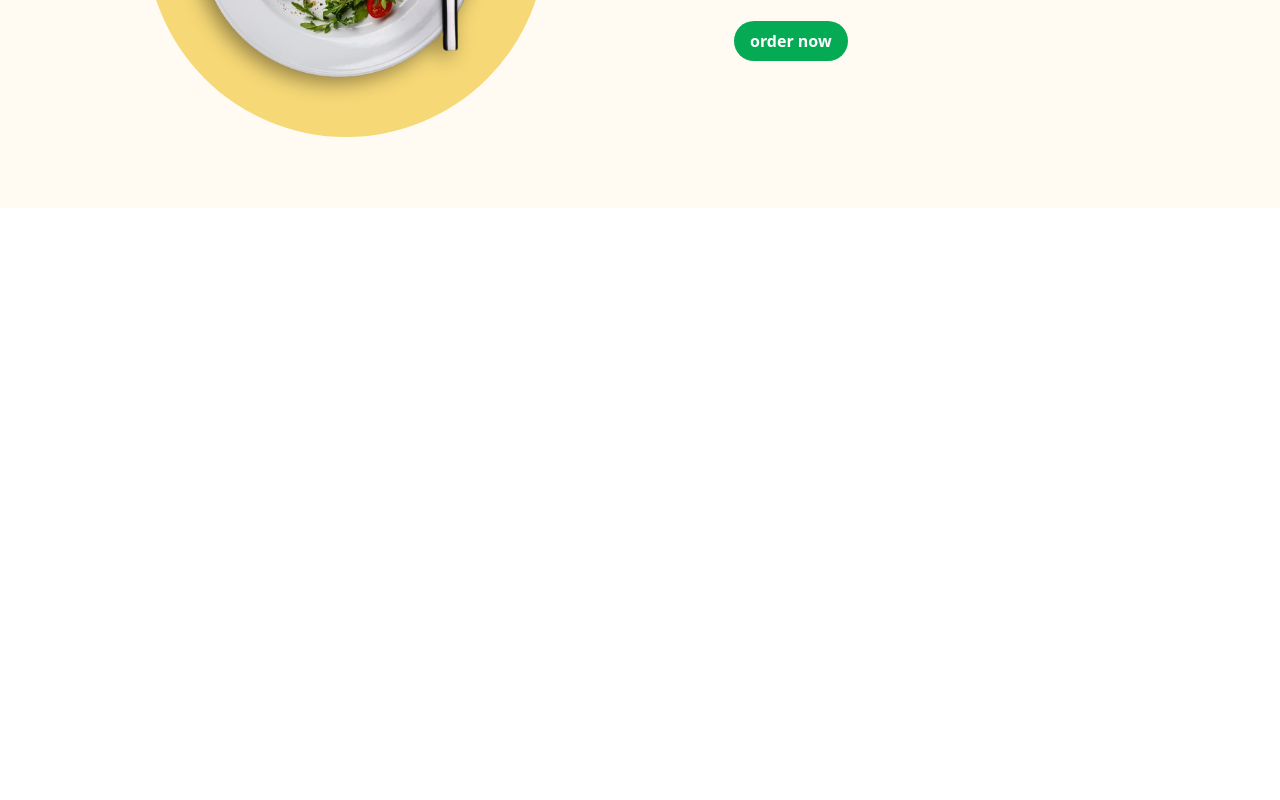
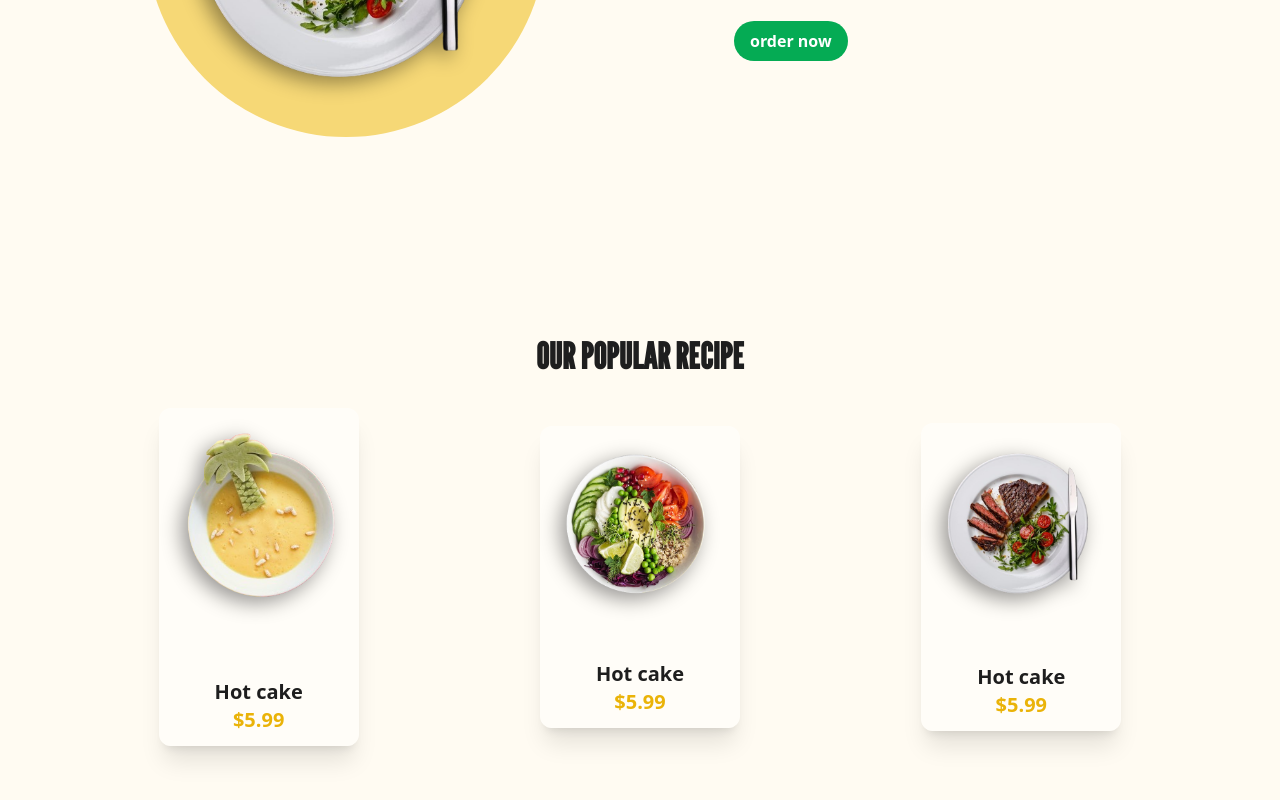
Before and after one commit to parvin-noori/foodies, a React (Vite) app: page / in a window 1280 px wide. Shown: the part 1364-2164 px from the top of the page. Before the commit the page ends 1572 px from the top, so only its background shows below. Built offline with nearby package versions, Linux system fonts and the light colour scheme.

Commit message:
insret popular recipe section

```diff
--- a/src/App.jsx
+++ b/src/App.jsx
@@ -3,6 +3,7 @@
 import Hero from "./components/Hero/Hero";
 import HotDessert from "./components/HotDessert/HotDessert";
 import Banner from "./components/Banner/Banner";
+import PopularRecipe from "./components/popularRecipe/PopularRecipe";
 
 export default function App() {
   return (
@@ -11,8 +12,9 @@
         <Navbar />
         <Hero />
       </div>
-      <HotDessert/>
-      <Banner/>
+      <HotDessert />
+      <Banner />
+      <PopularRecipe />
     </div>
   );
 }
--- /dev/null
+++ b/src/components/popularRecipe/PopularRecipe.jsx
@@ -0,0 +1,68 @@
+import React from "react";
+import { slideUp } from "../Hero/Hero";
+import { motion } from "framer-motion";
+import Food1 from "../../assets/imgs/food.png";
+import Food2 from "../../assets/imgs/food2-plate.png";
+import Food3 from "../../assets/imgs/banner.png";
+
+const PopularRecipeData = [
+  {
+    id: 1,
+    title: "Hot cake",
+    img: Food1,
+    delay: 0.4,
+    price: "$5.99",
+  },
+  {
+    id: 2,
+    title: "Hot cake",
+    img: Food2,
+    delay: 0.8,
+    price: "$5.99",
+  },
+  {
+    id: 3,
+    title: "Hot cake",
+    img: Food3,
+    delay: 1.2,
+    price: "$5.99",
+  },
+];
+
+export default function PopularRecipe() {
+  return (
+    <div className="container py-24">
+      {/* heading section  */}
+      <motion.h3
+        variants={slideUp(0.5)}
+        initial="hidden"
+        whileInView={"show"}
+        className="font-leagueGothic text-4xl text-center font-semibold uppercase py-8"
+      >
+        our popular recipe
+      </motion.h3>
+      {/* grid section  */}
+      <div className="grid grid-cols-1 sm:grid-cols-2 md:grid-cols-3 gap-6 place-items-center">
+        {PopularRecipeData.map((item) => (
+          <div
+            key={item.id}
+            className="bg-white/50 shadow-xl rounded-xl p-3 text-center space-y-3 group"
+          >
+            <img
+              src={item.img}
+              alt={item.title}
+              className="img-shadow w-44 transition-all duration-700 group-hover:scale-x-110 group-hover:-translate-y-[50px] group-hover:translate-x-[10px] group-hover:rotate-[50deg]"
+            />
+            <div className="">
+              <button className="btn-primary opacity-0 group-hover:opacity-100 group-hover:mb-3">
+                buy now
+              </button>
+              <p className="text-xl font-semibold">{item.title}</p>
+              <p className="text-xl font-bold text-yellow-500">{item.price}</p>
+            </div>
+          </div>
+        ))}
+      </div>
+    </div>
+  );
+}
```
